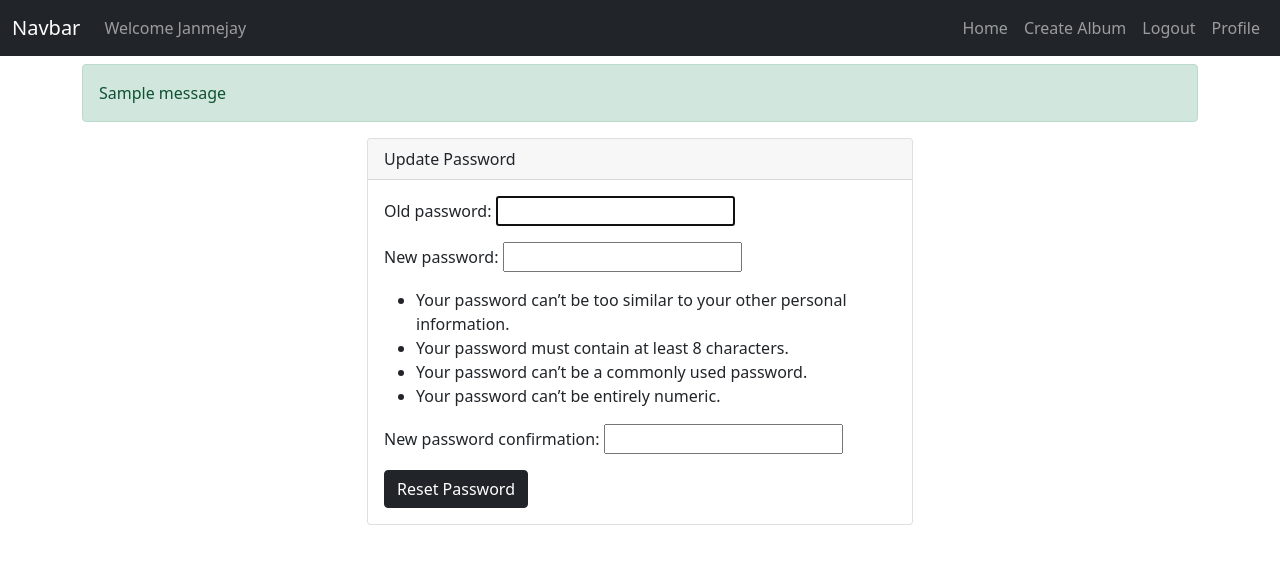
After one commit to janmejayniit/django, a Django app: page /auth/password/ in a window 1280 px wide. The commit adds this page. Shown: the top 564 px of the page. Run offline with Django 3.2, Linux system fonts and the light colour scheme; a user stored in the database is signed in; tables that the repository leaves empty hold one stand-in row (values such as "Sample post"); one stand-in notice (Sample message) is shown; some libraries are stand-ins or nearby versions.

Commit message:
add user reset password, update profile views

```diff
--- a/authuser/form.py
+++ b/authuser/form.py
@@ -40,3 +40,9 @@ class MyUserCreationForm(UserCreationForm):
     class Meta:
         model = User
         fields = ['name','username','email','password1','password2']
+
+
+class UserUpdateForm(forms.ModelForm):
+    class Meta:
+        model=User
+        fields=['first_name','last_name','email','avatar']
--- a/authuser/urls.py
+++ b/authuser/urls.py
@@ -1,10 +1,12 @@
 from django.urls import path
-from .views import login_view, logout_view, register_view, userProfile, folloUser
+from .views import login_view, logout_view, register_view, userProfile, folloUser, change_password, updateProfile
 
 urlpatterns = [
     path('login', login_view, name="login_view"),
     path('logout', logout_view, name="logout_view"),
     path('register', register_view, name="register_view"),
+    path('password/', change_password, name='change_password'),
+    path('profile/edit', updateProfile, name='updateProfile'),
     path('single/<str:username>', userProfile, name="userProfile"),
     path('follow/<str:username>', folloUser, name="folloUser"),
 ]
--- a/authuser/views.py
+++ b/authuser/views.py
@@ -1,13 +1,14 @@
-from typing import Generic
-from django.http import request
+# from typing import Generic
+# from django.http import request
 from django.contrib import messages
 from django.shortcuts import redirect, render
+from django.contrib.auth.decorators import login_required
 from django.contrib.auth.views import LoginView
 from django.contrib.auth import authenticate, login, logout
 from .models import Followers, User
 from album.models import Album
-
-from authuser.form import MyUserCreationForm
+from django.contrib.auth.forms import PasswordChangeForm
+from authuser.form import MyUserCreationForm, UserUpdateForm
 
 # Create your views here.
 def login_view(request):
@@ -17,8 +18,10 @@ def login_view(request):
         user = authenticate(request, username=username, password=password)
         if user is not None:
             login(request, user)
+            messages.success(request, 'Your are successfully login')
             return redirect('home')
         else:
+            messages.error(request, 'Your login credentials are wrong')
             return redirect('login_view')
     else:
         if request.user.is_authenticated:
@@ -49,6 +52,36 @@ def register_view(request):
            return redirect('home')
         return render(request, 'auth/register.html', {'form': form})
 
+@login_required(login_url='login_view')
+def change_password(request):
+    if request.method == 'POST':
+        form = PasswordChangeForm(request.user, request.POST)
+        if form.is_valid():
+            user = form.save()
+            # update_session_auth_hash(request, user)  # Important!
+            messages.success(request, 'Your password was successfully updated!')
+            return redirect('change_password')
+        else:
+            messages.error(request, 'Please correct the error below.')
+    else:
+        form = PasswordChangeForm(request.user)
+    return render(request, 'auth/change_password.html', {
+        'form': form
+    })
+
+def updateProfile(request):
+    if request.method == 'POST':
+        form = UserUpdateForm(request.POST,request.FILES, instance=request.user)
+        if form.is_valid():
+            form.save()
+            messages.success(request,'Your Profile has been updated!')
+            return redirect('userProfile', request.user)
+    else:
+        form = UserUpdateForm(instance=request.user)
+
+    context={'form': form}
+    return render(request, 'profile.html',context )
+
 
 def userProfile(request, username):
     user = User.objects.get(username=username)
--- /dev/null
+++ b/static/templates/auth/change_password.html
@@ -0,0 +1,23 @@
+{% extends 'base.html' %}
+{% load static %}
+{% block content %}
+        <div class="row">
+        <div class="col-md-3"></div>
+            <div class="col-md-6">
+
+            <div class="card">
+            <div class="card-header">
+                Update Password
+            </div>
+                <div class="card-body">
+                    <form method="post">
+                        {% csrf_token %}
+                        {{ form.as_p }}
+                    <button type="submit" class="btn btn-dark">Reset Password</button>
+                    </form>
+                </div>
+            </div>
+
+            </div>
+        </div>
+{% endblock content %}
--- a/static/templates/base.html
+++ b/static/templates/base.html
@@ -31,7 +31,7 @@
                         <li class="nav-item"><a class="nav-link" href="{% url 'home' %}">Home</a></li>
                         <li class="nav-item"><a class="nav-link" href="{% url 'createAlbum' %}">Create Album</a></li>
                         <li class="nav-item"><a class="nav-link" href="{% url 'logout_view' %}">Logout</a></li>
-                        <li class="nav-item"><a class="nav-link" href="">Profile</a></li>
+                        <li class="nav-item"><a class="nav-link" href="{% url 'userProfile' request.user|lower %}">Profile</a></li>
                     {% else %}
                         <li class="nav-item">
                             <a class="nav-link" href="{% url 'login_view' %}">Login</a>
@@ -45,6 +45,30 @@
         </div>
     </nav>
     <div class="container">
+        {% if messages %}
+        {% for message in messages %}
+            <div class="alert alert-{{ message.tags }}">{{ message }}</div>
+        {% endfor %}
+        {% endif %}
+
+        <!--
+            {% if messages %}
+            {% for message in messages %}
+                {% if message.tags == 'success'%}
+                    <script>M.toast({html: "{{message}}", classes: 'green rounded', displayLength:2000});</script>
+                {% elif message.tags == 'info'%}
+                    <script>M.toast({html: "{{message}}", classes: 'blue rounded', displayLength:2000});</script>
+                {% elif message.tags == 'warning'%}
+                    <script>M.toast({html: "{{message}}", classes: 'orange rounded', displayLength:10000});</script>
+                {% elif message.tags == 'error'%}
+                    <script>M.toast({html: "{{message}}", classes: 'red rounded', displayLength:10000});</script>
+                {% endif %}
+            {% endfor %}
+            {% endif %}
+        -->
+
+
+
         {%block content %}{% endblock %}
     </div>
     <script src="https://cdn.jsdelivr.net/npm/bootstrap@5.1.3/dist/js/bootstrap.bundle.min.js"></script>
```
Also changed, not shown: authuser/templates/profile.html (added, +23 -0 lines), db.sqlite3, static/images/avatar/slim-girl-wallpaper-wallpapers.jpg (added).
